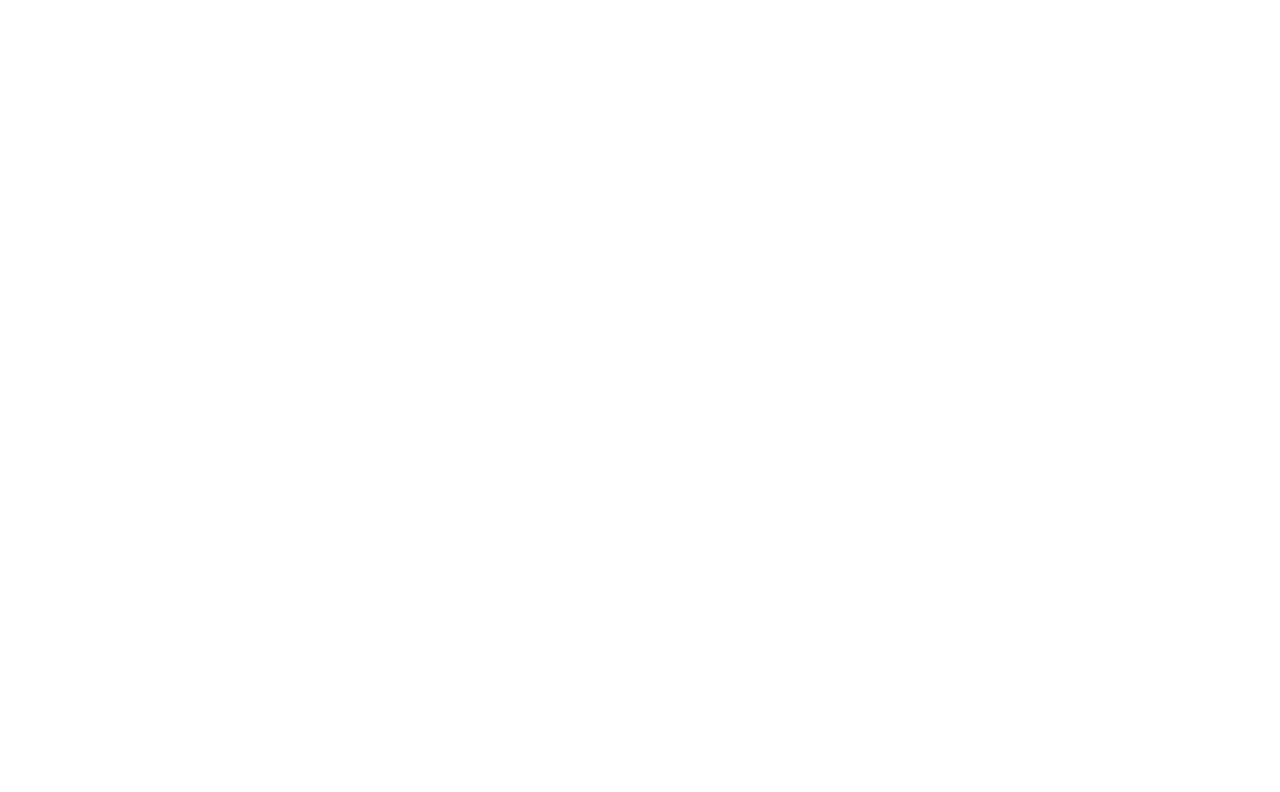
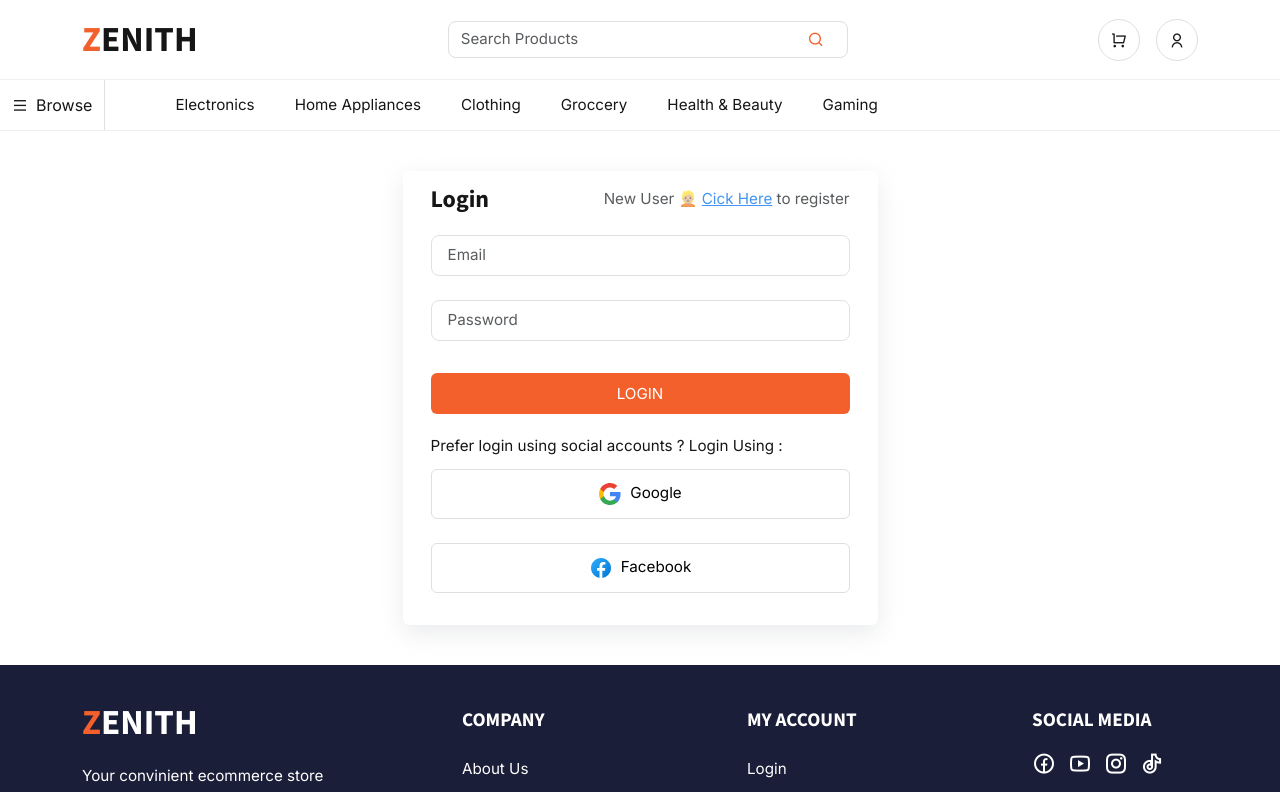
Before and after one commit to psujan/ecommerce-template, a React (Vite) app: page /login in a window 1280 px wide. Before the commit this address had no page. Shown: the top 792 px of the page. Built offline with nearby package versions, Linux system fonts and the light colour scheme.

Commit message:
feat : login page

```diff
--- a/src/assets/sass/_common.scss
+++ b/src/assets/sass/_common.scss
@@ -43,9 +43,17 @@
   background-color: $gray-200;
 }
 
+.bg-blue{
+  background-color: $blue;
+}
+
 .text-logo {
   font-size: 2.2rem;
   font-family: "Source Sans 3", sans-serif;
+}
+
+.text-clr-blue{
+  color:$blue
 }
 
 .text-underline {
@@ -111,6 +119,10 @@
   }
 }
 
+.box-shadow{
+  box-shadow: rgba(149, 157, 165, 0.2) 0px 8px 24px;
+}
+
 .box-circle-sm {
   @include box-center-round(16px, 16px);
 }
--- a/src/assets/sass/abstracts/_variables.scss
+++ b/src/assets/sass/abstracts/_variables.scss
@@ -9,6 +9,9 @@
 $dark: #1b1e38;
 $yellow:#FFFF00;
 $secondary:#4295f5;
+$blue:#0866ff;
+
+$border-radius: 0.4rem !default;
 
 //responsive breakpoints--> same as bootstrap
 $sm: 576px;
--- a/src/components/sections/Header/MiniCartMenu.jsx
+++ b/src/components/sections/Header/MiniCartMenu.jsx
@@ -8,9 +8,9 @@
 
 const MiniCartMenu = forwardRef((props, ref) => {
   const navigate = useNavigate();
-  const redirectToCart = ()=>{
-    navigate("/cart");
-  }
+  const redirectTo = (path) => {
+    navigate(path);
+  };
   return (
     <div ref={ref} style={props.style} className={props.className}>
       <ul>
@@ -73,8 +73,17 @@
         </div>
       </div>
       <div className="py-2 d-flex gap-3">
-        <Button title="Checkout" appendClass="d-inline-block  w-50" />
-        <Button title="View Cart" type="secondary" appendClass="w-50" onClick={()=> redirectToCart()} />
+        <Button
+          title="Checkout"
+          appendClass="d-inline-block  w-50"
+          onClick={() => redirectTo("/checkout")}
+        />
+        <Button
+          title="View Cart"
+          type="secondary"
+          appendClass="w-50"
+          onClick={() => redirectTo("/cart")}
+        />
       </div>
     </div>
   );
--- /dev/null
+++ b/src/pages/Auth/Login.jsx
@@ -0,0 +1,116 @@
+/* eslint-disable react/no-unknown-property */
+import PageLayout from "../../components/layouts/PageLayout";
+import Button from "../../components/ui/Button";
+import { Link } from "react-router-dom";
+
+export default function Login() {
+  return (
+    <PageLayout>
+      <section className="section">
+        <div className="container">
+          <div className="row justify-content-center">
+            <div className="col-lg-5 col-md-6 col-sm-12  rounded box-shadow">
+              <div className="p-3">
+                <div className="d-flex justify-content-between align-items-center mb-4">
+                  <h3 className="fw-bold ">Login</h3>
+                  <span className="fs-text text-muted">
+                    New User 👱🏼{" "}
+                    <Link
+                      to="/register"
+                      className="text-underline text-secondary"
+                    >
+                      Cick Here
+                    </Link>{" "}
+                    to register
+                  </span>
+                </div>
+                <div>
+                  <form action="" className="my-4">
+                    <input
+                      type="text"
+                      className="form-control form-control-lg fs-text shadow-none mb-4"
+                      placeholder="Email"
+                    />
+                    <input
+                      type="password"
+                      className="form-control form-control-lg fs-text shadow-none mb-4"
+                      placeholder="Password"
+                    />
+                    <Button
+                      type="primary"
+                      title="LOGIN"
+                      appendClass="w-100 mt-2"
+                    />
+                  </form>
+                  <div>
+                    <p className="fs-text">
+                      Prefer login using social accounts ? Login Using :
+                    </p>
+                    <div className="py-3">
+                      <button className="baseBtn baseBtnGrayOutline w-100 mb-4">
+                        <svg
+                          xmlns="http://www.w3.org/2000/svg"
+                          height="24"
+                          viewBox="0 0 24 24"
+                          width="24"
+                        >
+                          <path
+                            d="M22.56 12.25c0-.78-.07-1.53-.2-2.25H12v4.26h5.92c-.26 1.37-1.04 2.53-2.21 3.31v2.77h3.57c2.08-1.92 3.28-4.74 3.28-8.09z"
+                            fill="#4285F4"
+                          />
+                          <path
+                            d="M12 23c2.97 0 5.46-.98 7.28-2.66l-3.57-2.77c-.98.66-2.23 1.06-3.71 1.06-2.86 0-5.29-1.93-6.16-4.53H2.18v2.84C3.99 20.53 7.7 23 12 23z"
+                            fill="#34A853"
+                          />
+                          <path
+                            d="M5.84 14.09c-.22-.66-.35-1.36-.35-2.09s.13-1.43.35-2.09V7.07H2.18C1.43 8.55 1 10.22 1 12s.43 3.45 1.18 4.93l2.85-2.22.81-.62z"
+                            fill="#FBBC05"
+                          />
+                          <path
+                            d="M12 5.38c1.62 0 3.06.56 4.21 1.64l3.15-3.15C17.45 2.09 14.97 1 12 1 7.7 1 3.99 3.47 2.18 7.07l3.66 2.84c.87-2.6 3.3-4.53 6.16-4.53z"
+                            fill="#EA4335"
+                          />
+                          <path d="M1 1h22v22H1z" fill="none" />
+                        </svg>
+                        <span className="ps-2">Google</span>
+                      </button>
+                      <button className="baseBtn baseBtnGrayOutline w-100 ">
+                        <svg
+                          xmlns="http://www.w3.org/2000/svg"
+                          viewBox="0 0 48 48"
+                          width="24px"
+                          height="24px"
+                        >
+                          <linearGradient
+                            id="Ld6sqrtcxMyckEl6xeDdMa"
+                            x1="9.993"
+                            x2="40.615"
+                            y1="9.993"
+                            y2="40.615"
+                            gradientUnits="userSpaceOnUse"
+                          >
+                            <stop offset="0" stop-color="#2aa4f4" />
+                            <stop offset="1" stop-color="#007ad9" />
+                          </linearGradient>
+                          <path
+                            fill="url(#Ld6sqrtcxMyckEl6xeDdMa)"
+                            d="M24,4C12.954,4,4,12.954,4,24s8.954,20,20,20s20-8.954,20-20S35.046,4,24,4z"
+                          />
+                          <path
+                            fill="#fff"
+                            d="M26.707,29.301h5.176l0.813-5.258h-5.989v-2.874c0-2.184,0.714-4.121,2.757-4.121h3.283V12.46 c-0.577-0.078-1.797-0.248-4.102-0.248c-4.814,0-7.636,2.542-7.636,8.334v3.498H16.06v5.258h4.948v14.452 C21.988,43.9,22.981,44,24,44c0.921,0,1.82-0.084,2.707-0.204V29.301z"
+                          />
+                        </svg>
+                        <span className="ps-2">Facebook</span>
+                      </button>
+                    </div>
+                  </div>
+                </div>
+              </div>
+            </div>
+          </div>
+        </div>
+      </section>
+    </PageLayout>
+  );
+}
--- a/src/route.jsx
+++ b/src/route.jsx
@@ -6,6 +6,7 @@
 import DealItems from "./pages/DealItems/DealItems";
 import Cart from "./pages/Cart/Cart";
 import Checkout from "./pages/Checkout/Checkout";
+import Login from "./pages/Auth/Login";
 
 
 export default function AppRoutes() {
@@ -18,6 +19,8 @@
       <Route path="/shop-by-deal" element={<DealItems />} />
       <Route path="/cart" element={<Cart />} />
       <Route path="/checkout" element={<Checkout />} />
+      <Route path="/login" element={<Login />} />
+
     </Routes>
   );
 }
```
Also changed, not shown: src/assets/sass/components/ui/_button.scss (line endings or trailing spaces), src/pages/Auth/Registration.jsx (added).
